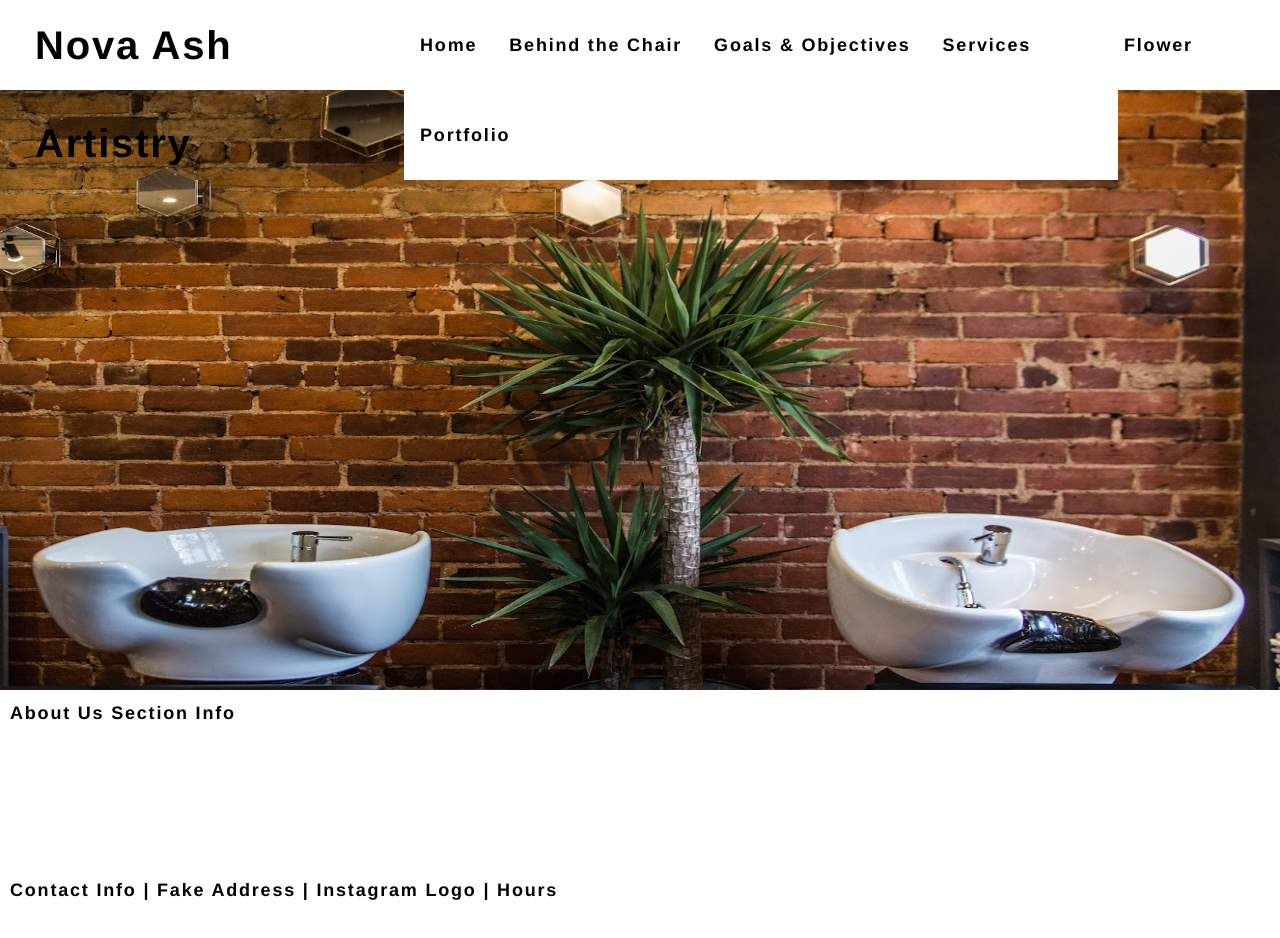
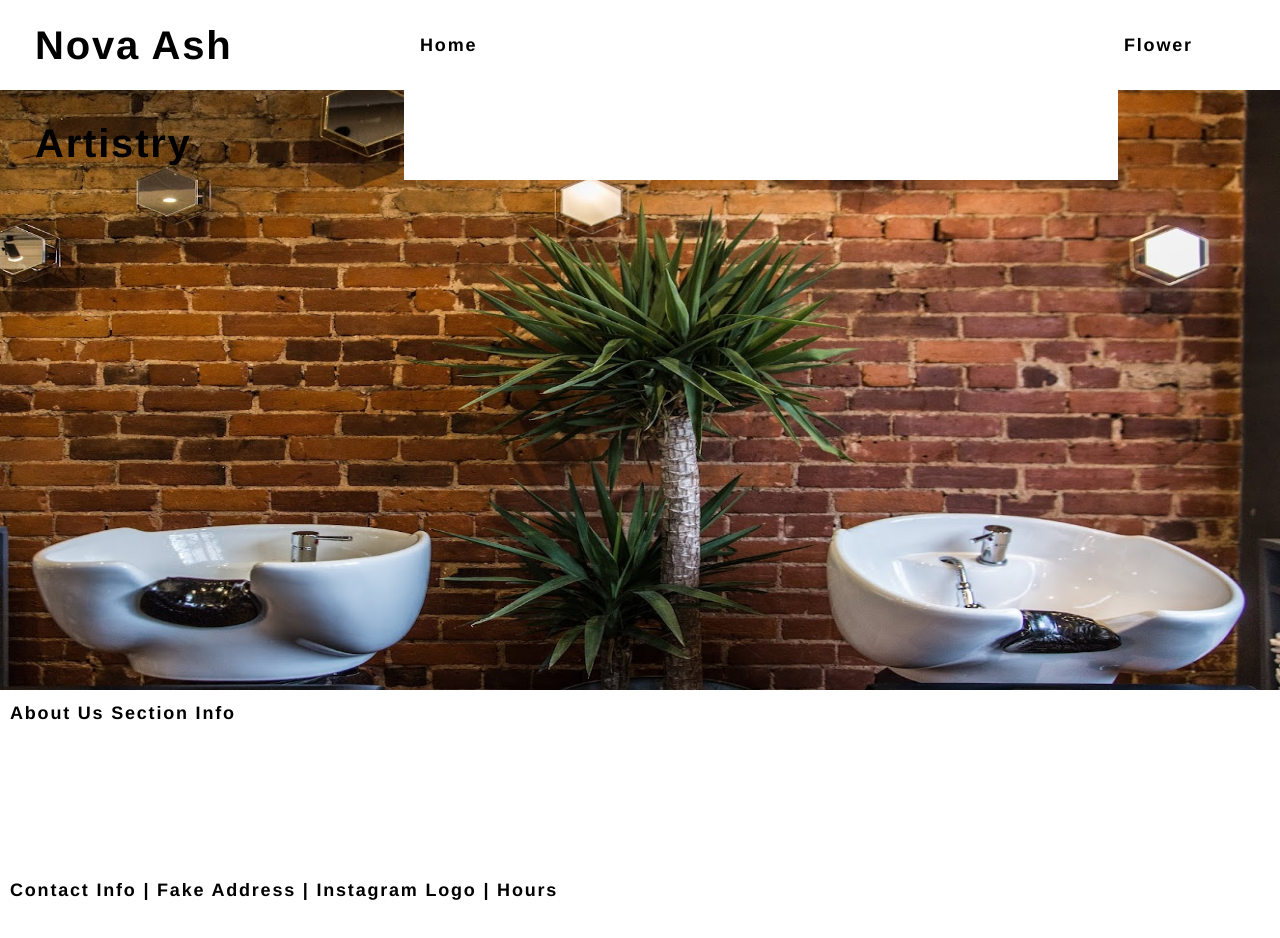
Before and after one commit to bdoneq7/novaashartistry, a React (Create React App) app: page / in a window 1280 px wide. Shown: the top 938 px of the page. Built offline with nearby package versions, Linux system fonts and the light colour scheme.

Commit message:
updated services

```diff
--- a/src/index.css
+++ b/src/index.css
@@ -306,6 +306,10 @@ a:hover {
   text-decoration: underline;
 }
 
+li {
+  color: #ffffff;
+}
+
 
 header a {
   color: var(--light);
```
